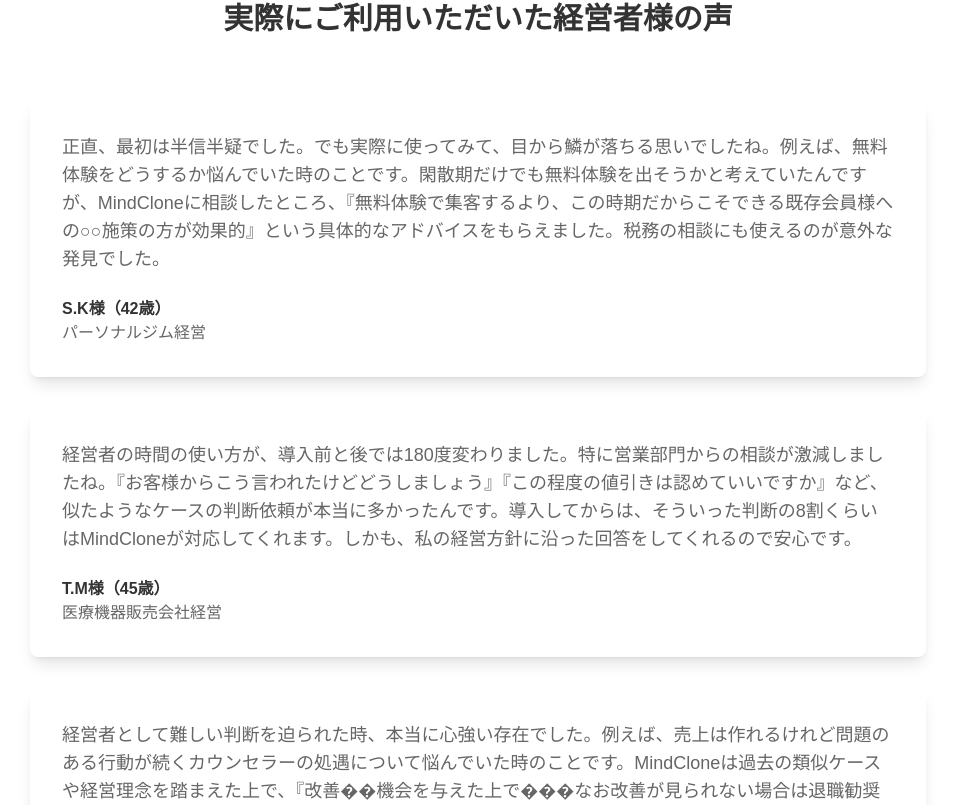
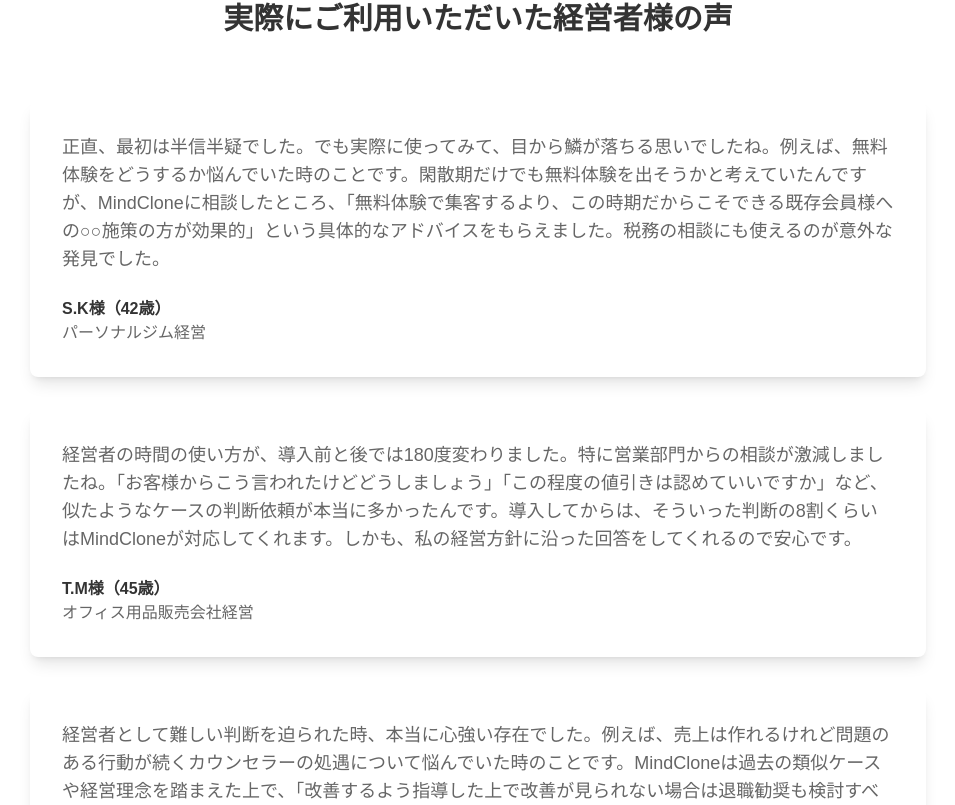
Before and after one commit to ishotinc/my-app, a Next.js app: page / in a window 1280 px wide. Shown: the part 3215-4020 px from the top of the page, without its empty margins (162-1117 px from the left). Built offline with nearby package versions, Linux system fonts and the light colour scheme.

Commit message:
文字化け修正

```diff
--- a/components/landing-page.tsx
+++ b/components/landing-page.tsx
@@ -291,17 +291,17 @@
                 {
                   name: 'S.K様（42歳）',
                   company: 'パーソナルジム経営',
-                  testimonial: '正直、最初は半信半疑でした。でも実際に使ってみて、目から鱗が落ちる思いでしたね。例えば、無料体験をどうするか悩んでいた時のことです。閑散期だけでも無料体験を出そうかと考えていたんですが、MindCloneに相談したところ、『無料体験で集客するより、この時期だからこそできる既存会員様への○○施策の方が効果的』という具体的なアドバイスをもらえました。税務の相談にも使えるのが意外な発見でした。'
+                  testimonial: '正直、最初は半信半疑でした。でも実際に使ってみて、目から鱗が落ちる思いでしたね。例えば、無料体験をどうするか悩んでいた時のことです。閑散期だけでも無料体験を出そうかと考えていたんですが、MindCloneに相談したところ、「無料体験で集客するより、この時期だからこそできる既存会員様への○○施策の方が効果的」という具体的なアドバイスをもらえました。税務の相談にも使えるのが意外な発見でした。'
                 },
                 {
                   name: 'T.M様（45歳）',
-                  company: '医療機器販売会社経営',
-                  testimonial: '経営者の時間の使い方が、導入前と後では180度変わりました。特に営業部門からの相談が激減しましたね。『お客様からこう言われたけどどうしましょう』『この程度の値引きは認めていいですか』など、似たようなケースの判断依頼が本当に多かったんです。導入してからは、そういった判断の8割くらいはMindCloneが対応してくれます。しかも、私の経営方針に沿った回答をしてくれるので安心です。'
+                  company: 'オフィス用品販売会社経営',
+                  testimonial: '経営者の時間の使い方が、導入前と後では180度変わりました。特に営業部門からの相談が激減しましたね。「お客様からこう言われたけどどうしましょう」「この程度の値引きは認めていいですか」など、似たようなケースの判断依頼が本当に多かったんです。導入してからは、そういった判断の8割くらいはMindCloneが対応してくれます。しかも、私の経営方針に沿った回答をしてくれるので安心です。'
                 },
                 {
                   name: 'K.Y様（34歳）',
                   company: '美容クリニック経営',
-                  testimonial: '経営者として難しい判断を迫られた時、本当に心強い存在でした。例えば、売上は作れるけれど問題のある行動が続くカウンセラーの処遇について悩んでいた時のことです。MindCloneは過去の類似ケースや経営理念を踏まえた上で、『改善��機会を与えた上で���なお改善が見られない場合は退職勧奨も検討すべき』という明確な判断基準を示してくれました。経営者として、時には耳の痛い指摘もしてくれますが、それも含めて信頼できる相談相手だと感じています。'
+                  testimonial: '経営者として難しい判断を迫られた時、本当に心強い存在でした。例えば、売上は作れるけれど問題のある行動が続くカウンセラーの処遇について悩んでいた時のことです。MindCloneは過去の類似ケースや経営理念を踏まえた上で、「改善するよう指導した上で改善が見られない場合は退職勧奨も検討すべき」という明確な判断基準を示してくれました。分かっていた回答ではありますが、自分の価値観を合った説明をされると腑に落ちた意思決定ができました。'
                 }
               ].map((item, index) => (
                 <Card key={index} className="border-none shadow-lg max-w-4xl mx-auto">
```
